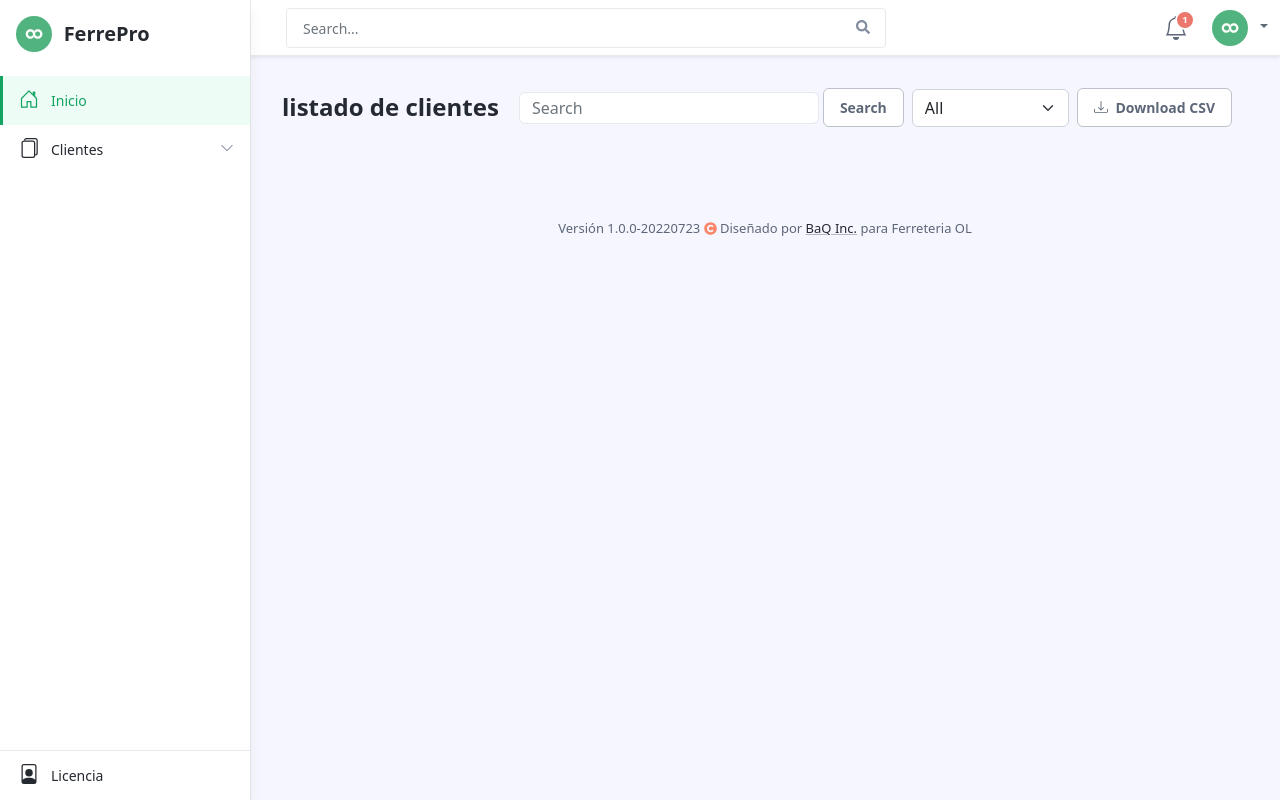
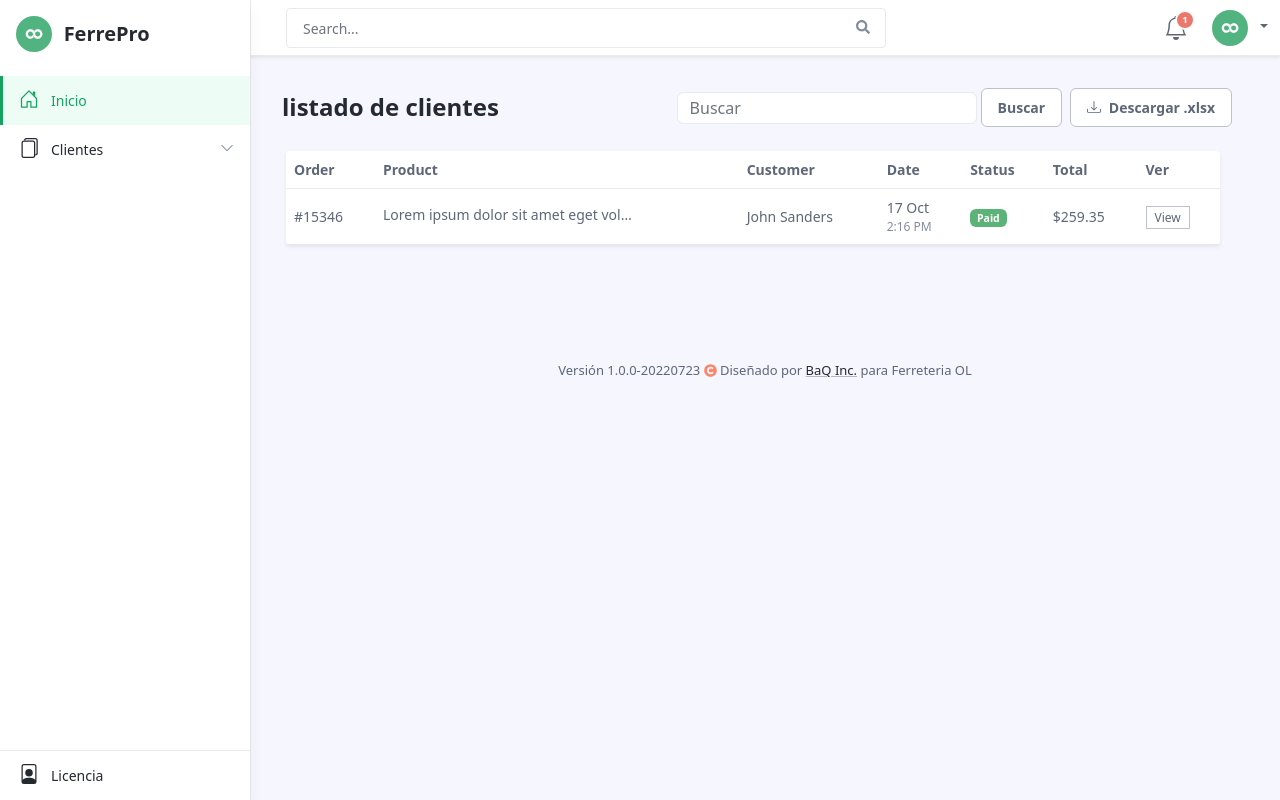
Before and after one commit to brahiamcarmen/FerreApp-Web, a Django app: page /usuarios/listadoclientes in a window 1280 px wide. Run offline with Django 3.2, Linux system fonts and the light colour scheme; a user stored in the database is signed in; tables that the repository leaves empty hold one stand-in row (values such as "Sample post"); some libraries are stand-ins or nearby versions.

Commit message:
Version 7

```diff
--- a/usuarios/templates/usuarios/listadoclientes.html
+++ b/usuarios/templates/usuarios/listadoclientes.html
@@ -18,34 +18,62 @@
                     <div class="col-auto">
                         <form class="table-search-form row gx-1 align-items-center">
                             <div class="col-auto">
-                                <input type="text" id="search-orders" name="searchorders" class="form-control search-orders" placeholder="Search">
+                                <input type="text" id="search-orders" name="searchorders" class="form-control search-orders" placeholder="Buscar">
                             </div>
                             <div class="col-auto">
-                                <button type="submit" class="btn app-btn-secondary">Search</button>
+                                <button type="submit" class="btn app-btn-secondary">Buscar</button>
                             </div>
                         </form>
                     </div><!--//col-->
-                    <div class="col-auto">
-                        <select class="form-select w-auto" >
-                            <option selected value="option-1">All</option>
-                            <option value="option-2">This week</option>
-                            <option value="option-3">This month</option>
-                            <option value="option-4">Last 3 months</option>
-                        </select>
-                    </div>
                     <div class="col-auto">
                         <a class="btn app-btn-secondary" href="#">
                             <svg width="1em" height="1em" viewBox="0 0 16 16" class="bi bi-download me-1" fill="currentColor" xmlns="http://www.w3.org/2000/svg">
                                 <path fill-rule="evenodd" d="M.5 9.9a.5.5 0 0 1 .5.5v2.5a1 1 0 0 0 1 1h12a1 1 0 0 0 1-1v-2.5a.5.5 0 0 1 1 0v2.5a2 2 0 0 1-2 2H2a2 2 0 0 1-2-2v-2.5a.5.5 0 0 1 .5-.5z"/>
                                 <path fill-rule="evenodd" d="M7.646 11.854a.5.5 0 0 0 .708 0l3-3a.5.5 0 0 0-.708-.708L8.5 10.293V1.5a.5.5 0 0 0-1 0v8.793L5.354 8.146a.5.5 0 1 0-.708.708l3 3z"/>
                             </svg>
-                            Download CSV
+                            Descargar .xlsx
                         </a>
                     </div>
                 </div><!--//row-->
             </div><!--//table-utilities-->
         </div><!--//col-auto-->
     </div><!--//row-->
+    <div class="row">
+        <div class="tab-content" id="orders-table-tab-content">
+            <div class="tab-pane fade show active" id="orders-all" role="tabpanel" aria-labelledby="orders-all-tab">
+                <div class="app-card app-card-orders-table shadow-sm mb-5">
+                    <div class="app-card-body">
+                        <div class="table-responsive">
+                            <table class="table app-table-hover mb-0 text-left">
+                                <thead>
+                                    <tr>
+                                        <th class="cell">Order</th>
+                                        <th class="cell">Product</th>
+                                        <th class="cell">Customer</th>
+                                        <th class="cell">Date</th>
+                                        <th class="cell">Status</th>
+                                        <th class="cell">Total</th>
+                                        <th class="cell">Ver</th>
+                                    </tr>
+                                </thead>
+                                <tbody>
+                                    <tr>
+                                        <td class="cell">#15346</td>
+                                        <td class="cell"><span class="truncate">Lorem ipsum dolor sit amet eget volutpat erat</span></td>
+                                        <td class="cell">John Sanders</td>
+                                        <td class="cell"><span>17 Oct</span><span class="note">2:16 PM</span></td>
+                                        <td class="cell"><span class="badge bg-success">Paid</span></td>
+                                        <td class="cell">$259.35</td>
+                                        <td class="cell"><a class="btn-sm app-btn-secondary" href="#">View</a></td>
+                                    </tr>
+                                </tbody>
+                            </table>
+                        </div>
+                    </div>
+                </div>
+            </div>
+        </div>
+    </div>
 </div><!--//row-->
 {% endblock %}
 {% block scripts %}
```
